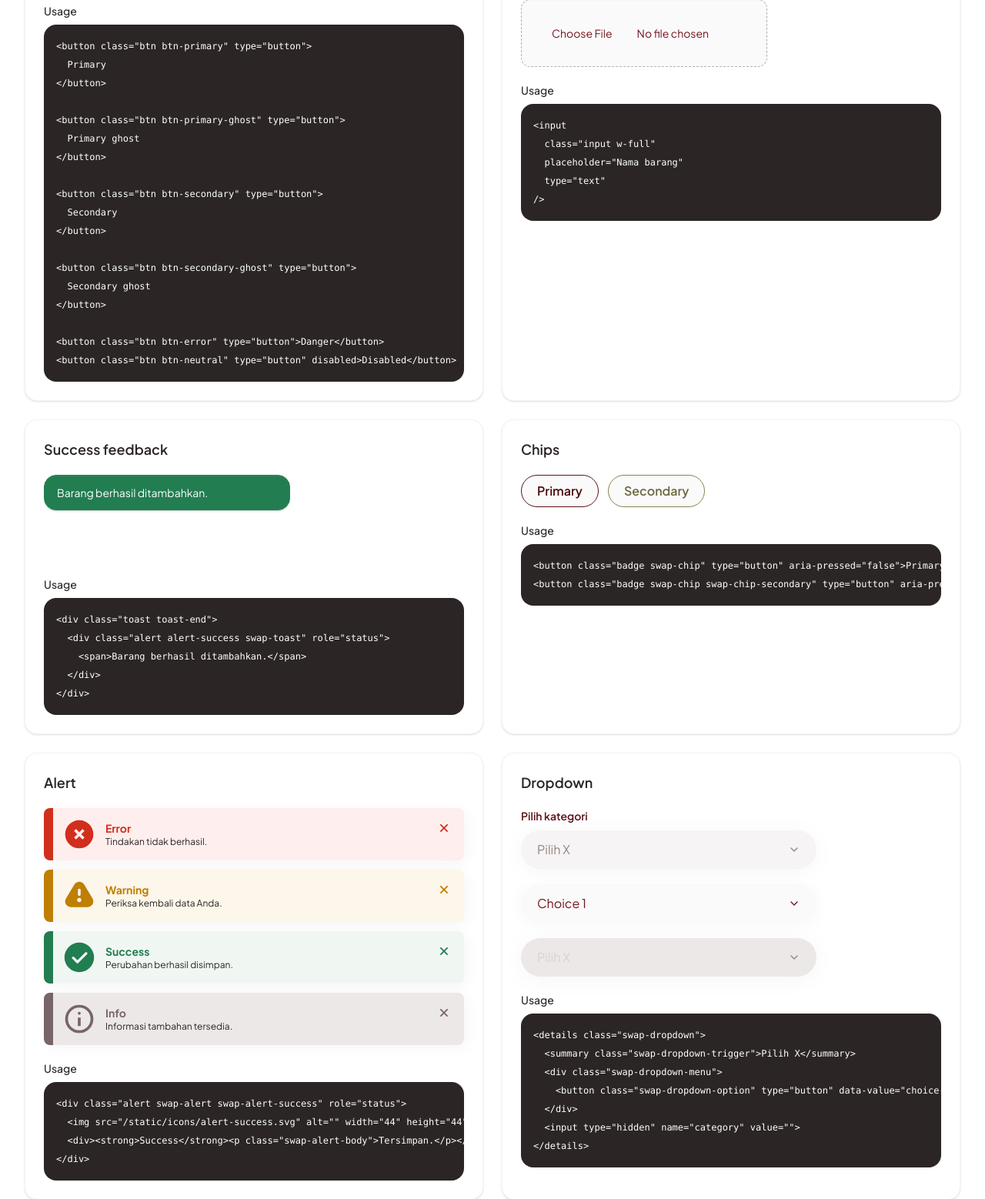
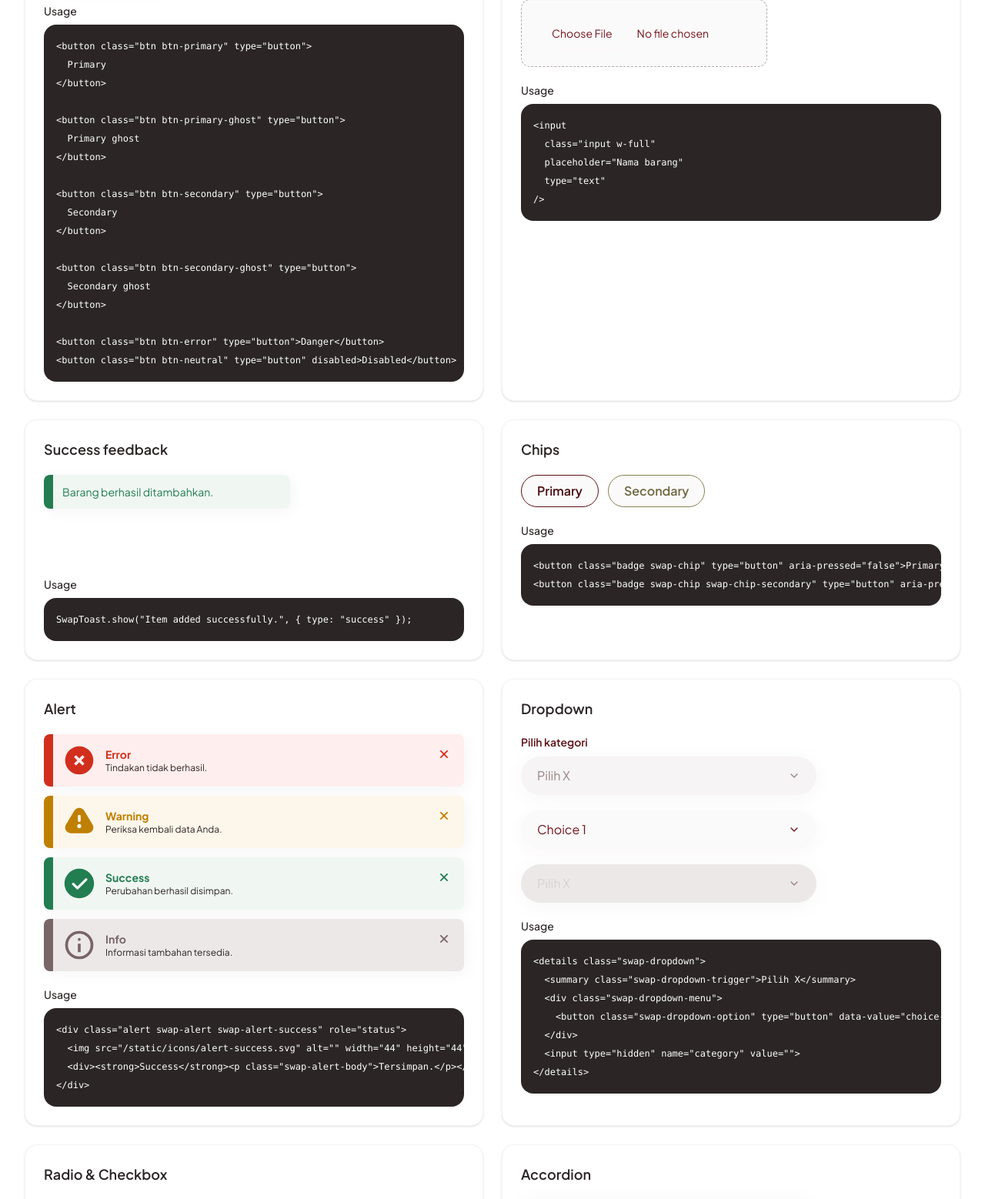
Before and after one commit to F12-PBP/swapify, a Django app: page /ds/ in a window 1280 px wide. Shown: the part 3710-5268 px from the top of the page at 77% size. Run offline with Django 5.2, Linux system fonts and the light colour scheme; some libraries are stand-ins or nearby versions.

Commit message:
feat(ui): add shared toasts for important feedback

```diff
--- a/apps/chat/static/chat/chat.js
+++ b/apps/chat/static/chat/chat.js
@@ -197,6 +197,7 @@ window.MarketplacePages.register((scope) => {
             action.textContent = label;
         }
         function handleError(error, owner) {
+            if (owner === "send") window.SwapToast?.show(error.message, { type: "error" });
             if ([401, 403, 404].includes(error.status)) {
             halted = true;
             scope.clearTimeout(timer);
--- a/apps/clothing_catalog/static/clothing_catalog/js/catalog.js
+++ b/apps/clothing_catalog/static/clothing_catalog/js/catalog.js
@@ -112,6 +112,7 @@ window.MarketplacePages.register((scope) => {
     } catch {
       if (sequence !== requestSequence) return;
       status.textContent = "We couldn’t update your finds. Your previous results are still shown.";
+      window.SwapToast?.show(status.textContent, { type: "error" });
       retry.hidden = false;
     } finally {
       scope.clearTimeout(timeout);
--- a/apps/clothing_catalog/static/clothing_catalog/js/marketplace.js
+++ b/apps/clothing_catalog/static/clothing_catalog/js/marketplace.js
@@ -152,6 +152,7 @@ window.MarketplacePages.register((scope) => {
       status.textContent = "We couldn’t update this swap. Refresh My swaps and try again.";
       return;
     }
+    window.SwapToast?.show(result.message, { type: response.ok ? "success" : "error" });
     announceChange();
     await load(detailURL, VIEWS.detail, { message: result.message });
   };
@@ -163,6 +164,7 @@ window.MarketplacePages.register((scope) => {
       const result = await response.json();
       render(result.html);
       status.textContent = "";
+      window.SwapToast?.show("Your swap request has been sent.", { type: "success" });
       announceChange();
     } else if (response.status === 400 || response.status === 409) {
       render(await response.text());
@@ -185,6 +187,7 @@ window.MarketplacePages.register((scope) => {
       else await submitProposal(form);
     } catch {
       status.textContent = "We couldn’t confirm this change. Check My swaps before trying again.";
+      window.SwapToast?.show(status.textContent, { type: "error" });
     } finally {
       setSubmitting(form, false);
     }
--- a/apps/design_system/templates/components/toast-demo.html
+++ b/apps/design_system/templates/components/toast-demo.html
@@ -6,15 +6,11 @@
 
 {% block preview %}
     <div class="min-h-28">
-        <div class="alert alert-success swap-toast max-w-xs" role="status">
+        <div class="alert swap-alert swap-alert-success max-w-xs" role="status">
             <span>Barang berhasil ditambahkan.</span>
         </div>
     </div>
 {% endblock %}
 
-{% block code %}&lt;div class="toast toast-end"&gt;
-  &lt;div class="alert alert-success swap-toast" role="status"&gt;
-    &lt;span&gt;Barang berhasil ditambahkan.&lt;/span&gt;
-  &lt;/div&gt;
-&lt;/div&gt;
+{% block code %}SwapToast.show("Item added successfully.", { type: "success" });
 {% endblock %}
--- a/apps/main/static/main/js/marketplace-pages.js
+++ b/apps/main/static/main/js/marketplace-pages.js
@@ -200,6 +200,7 @@
       window.SwapDropdown?.init(dialogs);
       window.SwapLocation?.init();
       for (const source of scripts) definitions.get(new URL(source, url).pathname)?.(page);
+      window.SwapToast?.consume(main);
       window.SwapifyMotion?.page(main);
       const anchor = url.hash && document.getElementById(url.hash.slice(1));
       if (anchor && main.contains(anchor)) anchor.scrollIntoView({ block: "start", behavior: "instant" });
@@ -216,6 +217,7 @@
       if (committed || page.signal.aborted) { location.assign(url); return; }
       notice.textContent = "We couldn’t open that page. Your current page is still available; select the tab again to retry.";
       notice.hidden = false;
+      window.SwapToast?.show(notice.textContent, { type: "error" });
       status.textContent = "Page could not be loaded.";
       if (!push) history.replaceState(null, "", currentURL);
       else currentURL = previousURL;
--- /dev/null
+++ b/apps/main/static/main/js/toasts.js
@@ -0,0 +1,81 @@
+(() => {
+  const region = document.querySelector('[data-toast-region]');
+  if (!region) return;
+  const template = region.querySelector('[data-toast-template]');
+  const reducedMotion = matchMedia('(prefers-reduced-motion: reduce)');
+  const active = new Map();
+  const variants = {
+    success: ['swap-alert-success', '✓'],
+    error: ['swap-alert-error', '!'],
+    warning: ['swap-alert-warning', '!'],
+    info: ['swap-alert-info', 'i'],
+  };
+  const show = (message, { type = 'info' } = {}) => {
+    const text = String(message || '').trim();
+    if (!text) return;
+    if (!Object.hasOwn(variants, type)) type = 'info';
+    const key = `${type}:${text}`;
+    if (active.has(key)) return active.get(key).element;
+    const element = template.content.firstElementChild.cloneNode(true);
+    element.classList.add(variants[type][0]);
+    element.querySelector('[data-toast-icon]').textContent = variants[type][1];
+    const live = element.querySelector('[data-toast-text]');
+    live.setAttribute('role', type === 'error' ? 'alert' : 'status');
+    live.setAttribute('aria-atomic', 'true');
+    let timer;
+    let started;
+    let remaining = type === 'error' || type === 'warning' ? 0 : 7000;
+    let closing = false;
+    const pause = () => {
+      if (!timer) return;
+      clearTimeout(timer);
+      timer = undefined;
+      remaining -= Date.now() - started;
+    };
+    const close = () => {
+      if (closing) return;
+      closing = true;
+      pause();
+      active.delete(key);
+      const finish = () => {
+        element.remove();
+        if (!region.querySelector('[data-toast]')) {
+          if (region.hidePopover && region.matches(':popover-open')) region.hidePopover();
+          region.hidden = true;
+        }
+      };
+      if (reducedMotion.matches) finish();
+      else element.animate([{ opacity: 1, transform: 'translateY(0)' }, { opacity: 0, transform: 'translateY(8px)' }], { duration: 160, easing: 'ease-in' }).finished.then(finish, finish);
+    };
+    const resume = () => {
+      if (closing || timer || !remaining || document.hidden || element.matches(':hover') || element.contains(document.activeElement)) return;
+      started = Date.now();
+      timer = setTimeout(close, Math.max(remaining, 0));
+    };
+    element.addEventListener('pointerenter', pause);
+    element.addEventListener('pointerleave', resume);
+    element.addEventListener('focusin', pause);
+    element.addEventListener('focusout', () => queueMicrotask(resume));
+    element.querySelector('[data-toast-close]').addEventListener('click', close);
+    active.set(key, { element, pause, resume });
+    region.hidden = false;
+    region.append(element);
+    if (region.showPopover) {
+      if (region.matches(':popover-open')) region.hidePopover();
+      region.showPopover();
+    }
+    live.textContent = text;
+    if (!reducedMotion.matches) element.animate([{ opacity: 0, transform: 'translateY(12px)' }, { opacity: 1, transform: 'translateY(0)' }], { duration: 300, easing: 'cubic-bezier(.22,1,.36,1)' });
+    resume();
+    return element;
+  };
+  const consume = (root = document) => {
+    root.querySelectorAll('template[data-toast-messages]').forEach((source) => {
+      source.content.querySelectorAll('[data-toast-type]').forEach((message) => show(message.textContent, { type: message.dataset.toastType }));
+      source.remove();
+    });
+  };
+  document.addEventListener('visibilitychange', () => active.forEach((toast) => document.hidden ? toast.pause() : toast.resume()));
+  window.SwapToast = { show, consume };
+  consume();
+})();
--- a/apps/main/templates/base.html
+++ b/apps/main/templates/base.html
@@ -24,11 +24,13 @@
     {% include "components/navbar/navbar.html" %}
 
     <main class="{% block main_class %}lg:max-w-7xl md:max-w-5xl max-w-2xl w-full mx-auto min-h-screen pt-16 xl:pt-24{% endblock %}">
+        {% include "components/flash-messages.html" %}
         {% block content %}
         {% endblock %}
     </main>
     {% include "components/footer/footer.html" %}
     <script src="{% static 'main/js/marketplace-motion.js' %}" defer></script>
+    {% include "components/toasts.html" %}
     {% include "components/swapy-companion.html" %}
 </body>
 </html>
--- /dev/null
+++ b/apps/main/templates/components/flash-messages.html
@@ -0,0 +1,8 @@
+{% if messages %}
+  <template data-toast-messages>
+    {% for message in messages %}<span data-toast-type="{{ message.level_tag }}">{{ message }}</span>{% endfor %}
+  </template>
+  <noscript>
+    {% for message in messages %}<p role="status" class="alert swap-alert swap-alert-{{ message.level_tag|default:'info' }} mb-3">{{ message }}</p>{% endfor %}
+  </noscript>
+{% endif %}
--- /dev/null
+++ b/apps/main/templates/components/toasts.html
@@ -0,0 +1,11 @@
+{% load static %}
+<div data-toast-region popover="manual" hidden aria-label="Notifications" class="fixed inset-auto right-4 bottom-4 z-[100] m-0 flex w-[calc(100%_-_2rem)] max-w-sm flex-col gap-3 overflow-visible border-0 bg-transparent p-0 sm:right-6 sm:bottom-6">
+  <template data-toast-template>
+    <div class="alert swap-alert items-start" data-toast>
+      <span data-toast-icon aria-hidden="true" class="shrink-0 text-b7 font-semibold"></span>
+      <p data-toast-text class="swap-alert-body min-w-0 flex-1 break-words"></p>
+      <button type="button" data-toast-close aria-label="Dismiss notification" class="swap-alert-close flex size-6 shrink-0 items-center justify-center text-b7">×</button>
+    </div>
+  </template>
+</div>
+<script src="{% static 'main/js/toasts.js' %}" defer></script>
--- a/apps/user_profile/static/user_profile/js/profile.js
+++ b/apps/user_profile/static/user_profile/js/profile.js
@@ -133,6 +133,7 @@ window.MarketplacePages.register((scope) => {
       } catch {
         if (revision !== lifecycle || !dialog.open) return;
         status.textContent = 'Your changes could not be saved. Please try again.';
+        window.SwapToast?.show(status.textContent, { type: 'error' });
         button.disabled = false;
         form.removeAttribute('aria-busy');
       } finally {
--- a/apps/user_profile/templates/user_profile/auth/base.html
+++ b/apps/user_profile/templates/user_profile/auth/base.html
@@ -22,9 +22,11 @@
     {% endblock %}
   </header>
   <main class="flex w-full flex-1 flex-col motion-safe:animate-profile-reveal {% block main_class %}items-center justify-center px-5 py-12 sm:px-8{% endblock %}">
+    {% include "components/flash-messages.html" %}
     {% block content %}{% endblock %}
   </main>
   {% block decoration %}{% endblock %}
+  {% include "components/toasts.html" %}
   {% block scripts %}{% endblock %}
   {% include "components/swapy-companion.html" %}
 </body>
--- a/apps/user_profile/templates/user_profile/login.html
+++ b/apps/user_profile/templates/user_profile/login.html
@@ -6,7 +6,6 @@
     <h1 id="auth-title" class="font-display text-h3 font-bold text-primary-base">Hello again.</h1>
     <p class="text-b7">Your wardrobe’s next favourite is waiting for you.</p>
   </div>
-  {% for message in messages %}<p role="status" class="alert swap-alert swap-alert-success text-b8">{{ message }}</p>{% endfor %}
   {% if form.non_field_errors %}<div role="alert" class="alert swap-alert swap-alert-error text-b8">{{ form.non_field_errors }}</div>{% endif %}
   <form method="post" class="flex flex-col gap-[38px]">
     {% csrf_token %}
```
Also changed, not shown: apps/main/templates/marketplace/base.html (+2 -9 lines), theme/static/css/dist/styles.css.
